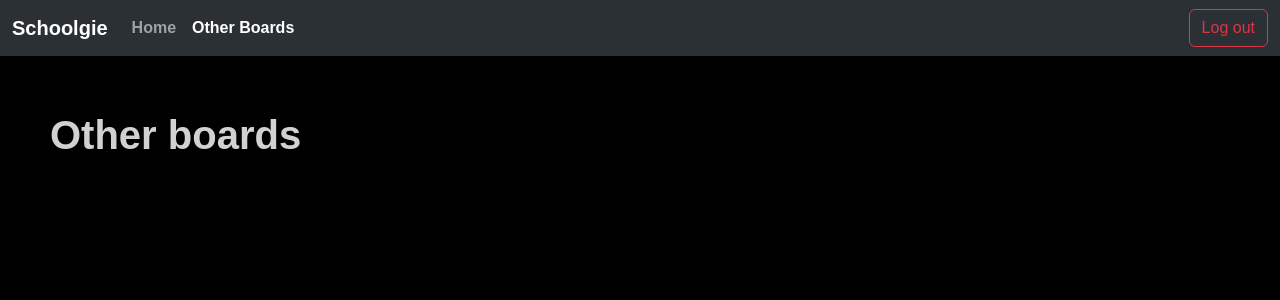
After one commit to dasha2020/task_trekking, a Django app: page /boards/ in a window 1280 px wide. The commit adds this page. Shown: the top 300 px of the page. Run offline with Django 5.2, Linux system fonts and the light colour scheme; the visitor is signed in with stand-in values (Sample User, id 1); data comes from the database, SQL or seed files in the repository; data that the repository does not hold is empty.

Commit message:
Display other users'  boards

```diff
--- a/trekking_app/static/styles.css
+++ b/trekking_app/static/styles.css
@@ -200,6 +200,32 @@ h2 {
     background-color: rgb(184, 66, 37);
 }
 
+.openboard {
+    width: 348px;
+    height: 55px;
+    background: rgb(255, 92, 51);
+    position: absolute;
+    left: 0;
+    bottom: 0;
+    z-index: 0;
+    font-family: 'Hanken Grotesk', sans-serif;
+    font-size: 18px;
+    font-weight: 500;
+    border: rgb(51, 132, 255);
+    color: #111111;
+
+    display: inline-block;
+    padding: 15px 20px;
+    text-align: center;
+    text-decoration: none;
+    transition: background-color 0.3s ease;
+
+}
+
+.openboard:hover {
+    background-color: rgb(184, 66, 37);
+}
+
 .delete {
     width: 35px;
     height: 35px;
--- /dev/null
+++ b/trekking_app/templates/boards.html
@@ -0,0 +1,53 @@
+<!DOCTYPE html>
+<html lang="en">
+<head>
+    <meta charset="UTF-8">
+    <meta name="viewport" content="width=device-width, initial-scale=1.0">
+    <title>Document</title>
+    {% load static %}
+    <link href="https://cdn.jsdelivr.net/npm/bootstrap@5.3.4/dist/css/bootstrap.min.css" rel="stylesheet" integrity="sha384-DQvkBjpPgn7RC31MCQoOeC9TI2kdqa4+BSgNMNj8v77fdC77Kj5zpWFTJaaAoMbC" crossorigin="anonymous">
+    <link rel="stylesheet" type="text/css" href="{% static css_file %}">
+    <link rel= "stylesheet" href= "https://maxst.icons8.com/vue-static/landings/line-awesome/line-awesome/1.3.0/css/line-awesome.min.css" >
+</head>
+<body>
+    <nav class="navbar navbar-expand-lg bg-body-tertiary" data-bs-theme="dark">
+        <div class="container-fluid">
+          <a class="navbar-brand" href="{% url 'home' %}">Schoolgie</a>
+          <button class="navbar-toggler" type="button" data-bs-toggle="collapse" data-bs-target="#navbarNav" aria-controls="navbarNav" aria-expanded="false" aria-label="Toggle navigation">
+            <span class="navbar-toggler-icon"></span>
+          </button>
+          <div class="collapse navbar-collapse" id="navbarNav">
+            <ul class="navbar-nav me-auto mb-2 mb-lg-0">
+              <li class="nav-item">
+                <a class="nav-link" aria-current="page" href="{% url 'home' %}">Home</a>
+              </li>
+              <li class="nav-item">
+                <a class="nav-link active" aria-current="page" href="{% url 'boards' %}">Other Boards</a>
+              </li>
+            </ul>
+              <div class="d-flex">
+              {% if user.is_authenticated %}
+                  <a href="{% url 'logout' %}" class="btn btn-outline-danger ms-2">Log out</a>
+              {% else %}
+                  <a href="{% url 'login' %}" class="btn btn-outline-primary ms-2">Log in</a>
+                  <a href="{% url 'register' %}" class="btn btn-outline-success ms-2">Register</a>
+              {% endif %}
+            </div>
+          </div>
+        </div>
+    </nav>
+    <div class="center_div">
+
+    </div>
+    <h1>Other boards</h1>
+    <div class="task_div">
+    {% for user in user_list %}
+    <div class="task">
+        <h2 class="title">This board belongs to {{user.username}}</h2>
+        <a href="{% url 'home' %}" class="openboard">More</a>
+    </div>
+    {% endfor %}
+    </div>
+
+</body>
+</html>
--- a/trekking_app/templates/home.html
+++ b/trekking_app/templates/home.html
@@ -20,6 +20,9 @@
             <ul class="navbar-nav me-auto mb-2 mb-lg-0">
               <li class="nav-item">
                 <a class="nav-link active" aria-current="page" href="{% url 'home' %}">Home</a>
+              </li>
+              <li class="nav-item">
+                <a class="nav-link" aria-current="page" href="{% url 'boards' %}">Other Boards</a>
               </li>
             </ul>
               <div class="d-flex">
--- a/trekking_app/urls.py
+++ b/trekking_app/urls.py
@@ -8,6 +8,7 @@ urlpatterns = [
     path('add_task/', TaskFormView.as_view(), name='add_task'),
     path('edit_task/<int:task_id>/', TaskFormView.as_view(), name='edit_task'),
     path('delete_task/<int:task_id>/', TaskFormView.as_view(), name='delete_task'),
+    path('boards/', ViewAllBoards.as_view(), name='boards'),
     path('accounts/login/', LoginView.as_view(), name='login'),
     path('register/', RegisterView.as_view(), name='register'),
     path('logout/', LogoutView.as_view(), name='logout'),
--- a/trekking_app/views.py
+++ b/trekking_app/views.py
@@ -13,6 +13,7 @@ from django.contrib.auth import authenticate, login, logout
 from django.contrib.auth.mixins import LoginRequiredMixin
 from django.contrib.auth.models import User
 from .forms import TaskForm, CustomUserCreationForm, LoginForm
+from collections import defaultdict
 
 # Create your views here.
 
@@ -118,6 +119,7 @@ class ViewAllTasks(LoginRequiredMixin, View):
         user = request.user
         if request.path == reverse('filter'):
             tasks = Task.objects.all()
+            tasks = tasks.filter(user=user)
             status = request.GET.get('status')
             priority = request.GET.get('priority')
             if status or priority:
@@ -143,6 +145,26 @@ class ViewAllTasks(LoginRequiredMixin, View):
         context = self.get_context_data(tasks=tasks)
         return render(request, 'home.html', context)
 
+
+class ViewAllBoards(LoginRequiredMixin, View):
+    def get_context_data(self, **kwargs):
+        context = kwargs
+        context["css_file"] = 'styles.css'
+        return context
+
+    def get(self, request, user_id=None):
+        tasks = Task.objects.select_related('user')
+
+        #sorted_tasks = defaultdict(list)
+        #for task in tasks:
+            #sorted_tasks[task.user].append(task)
+        user_list = list({task.user for task in tasks})
+        print(user_list)
+        context = self.get_context_data(user_list=user_list)
+        return render(request, 'boards.html', context)
+
+
+#<a href="{% url 'look_into_board' user_id=user.id %}" class="openpopup">More</a>
 class LoginView(FormView):
     template_name = 'login.html'
     form_class = LoginForm
```
